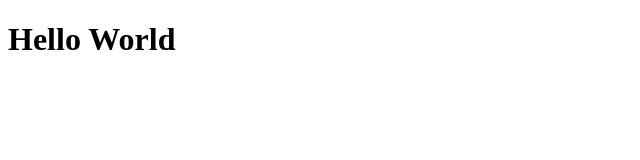
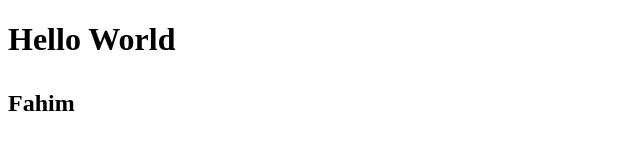
Before and after one commit to isdani/demo2, a plain HTML site: page index.html in a window 1280 px wide. Shown: the full height of the page, 0-640 px from the left. Drawn offline with Linux system fonts and the light colour scheme.

Commit message:
Update index.html

```diff
--- a/index.html
+++ b/index.html
@@ -6,5 +6,6 @@
 </head>
 <body>
 	<p><h1>Hello World</h></p>
+	<p><h2>Fahim</h></p>
 </body>
 </html>
```
